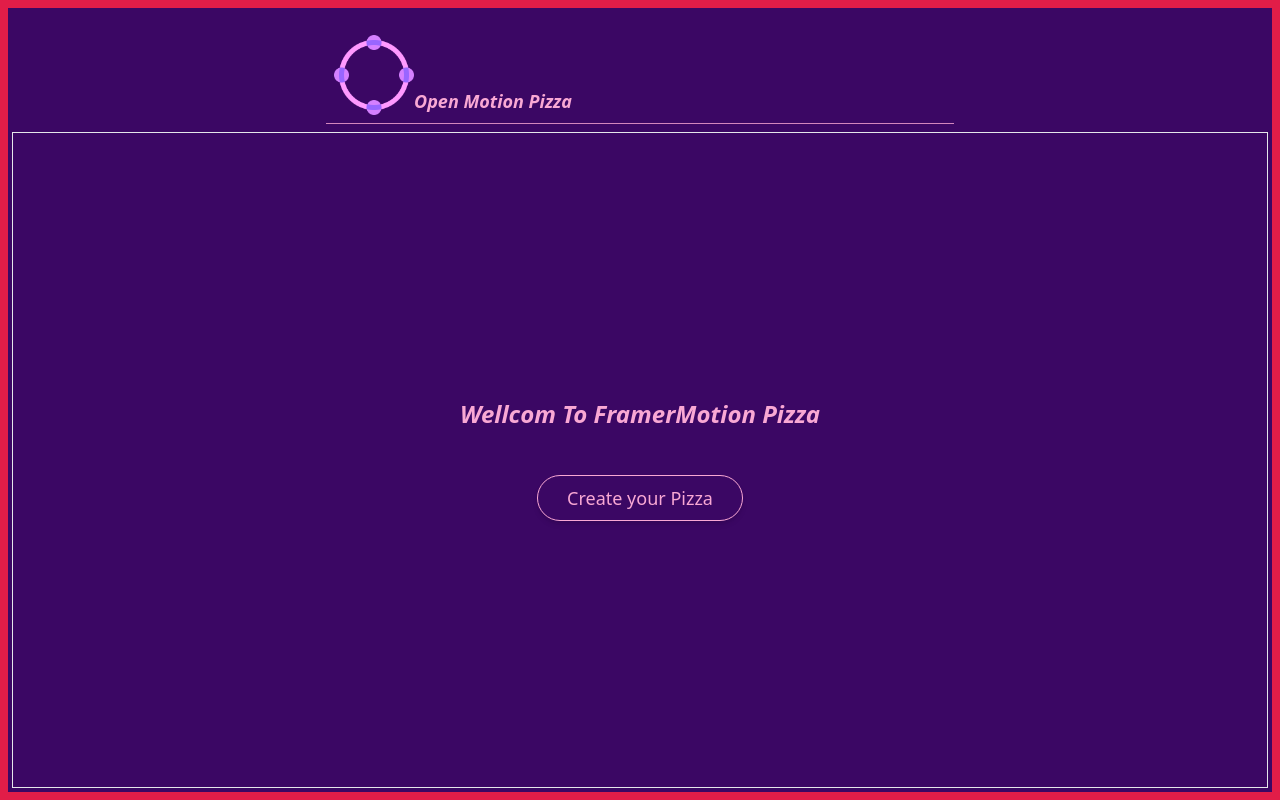
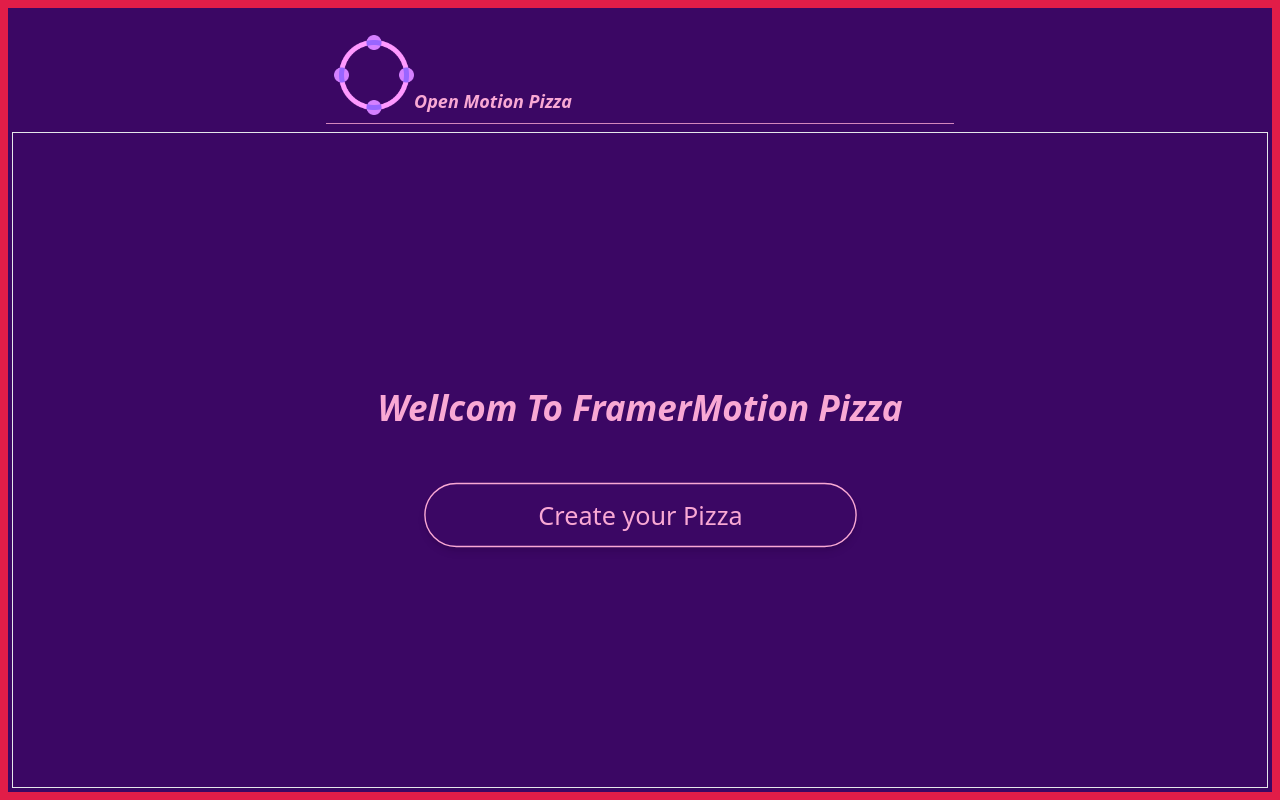
Before and after one commit to aeinmananni/framer-motion, a React (Vite) app: page / in a window 1280 px wide. Built offline with nearby package versions, Linux system fonts and the light colour scheme.

Commit message:
add basic framer motion

```diff
--- a/package.json
+++ b/package.json
@@ -10,6 +10,7 @@
     "preview": "vite preview"
   },
   "dependencies": {
+    "framer-motion": "^12.23.12",
     "react": "^19.1.1",
     "react-dom": "^19.1.1",
     "react-router": "^7.8.2",
--- a/src/pages/landing/landing.tsx
+++ b/src/pages/landing/landing.tsx
@@ -1,16 +1,24 @@
 import { ButtonMotion } from '../../components';
 import { useNavigate } from 'react-router';
+import { motion } from 'framer-motion';
 export default function Landing() {
   const navigate = useNavigate();
   return (
-    <div className="w-1/3  h-1/3 flex flex-col justify-evenly items-center">
-      <h1 className="text-2xl text-pink-300  font-semibold">Wellcom To FramerMotion Pizza</h1>
+    <motion.div
+      animate={{ opacity: 1 }}
+      className="w-1/2  h-1/3 flex flex-col justify-around items-center"
+    >
+      <motion.h1 animate={{ fontSize: '35px' }} className=" text-pink-300  font-semibold ">
+        Wellcom To FramerMotion Pizza
+      </motion.h1>
+      <motion.button animate={{ scale: 1.4, rotateX: 0, rotateY: 0 }} className="w-full">
         <ButtonMotion
           onClick={() => navigate('/base')}
           className="border  border-pink-300 w-1/2 p-2 rounded-full text-lg text-pink-300"
         >
           Create your Pizza
         </ButtonMotion>
-    </div>
+      </motion.button>
+    </motion.div>
   );
 }
```
Also changed, not shown: 1 other file (tests, documents, lock files or other folders). Lines whose indentation alone changed are shown as unchanged.
